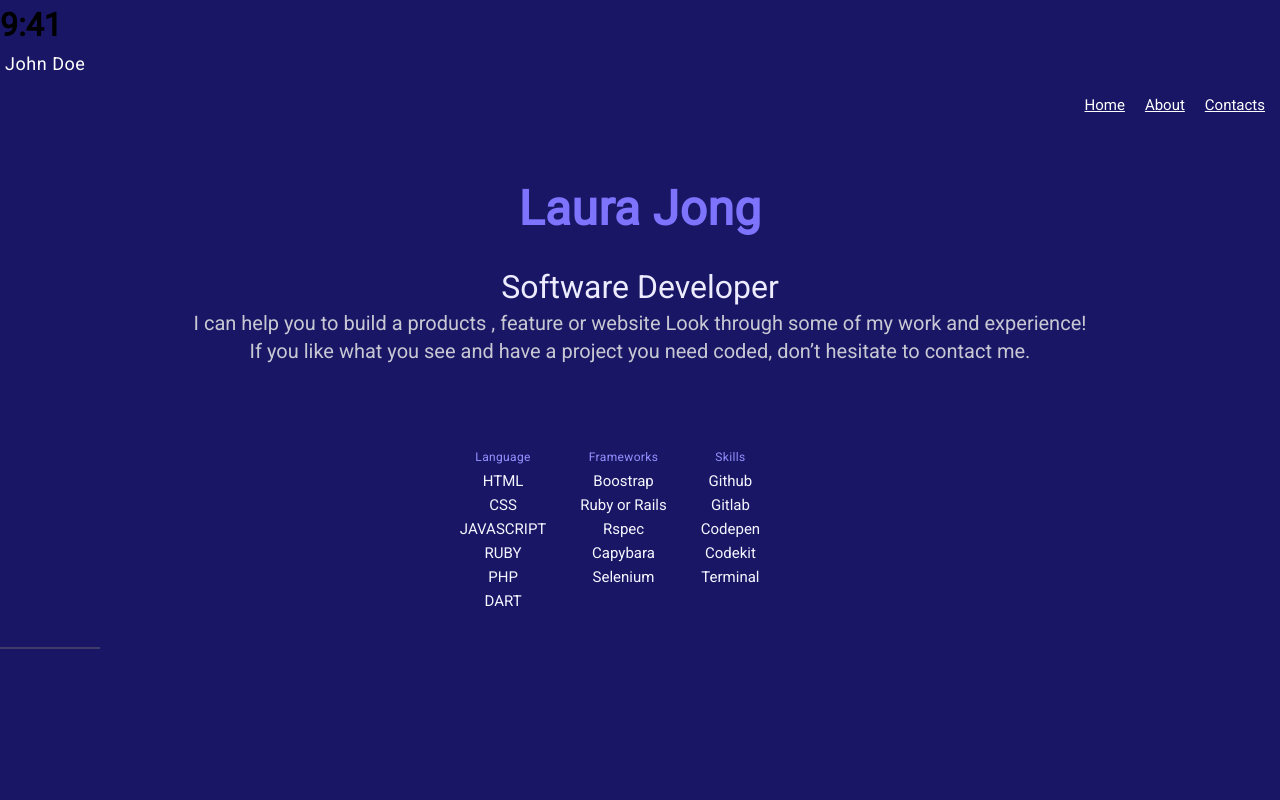
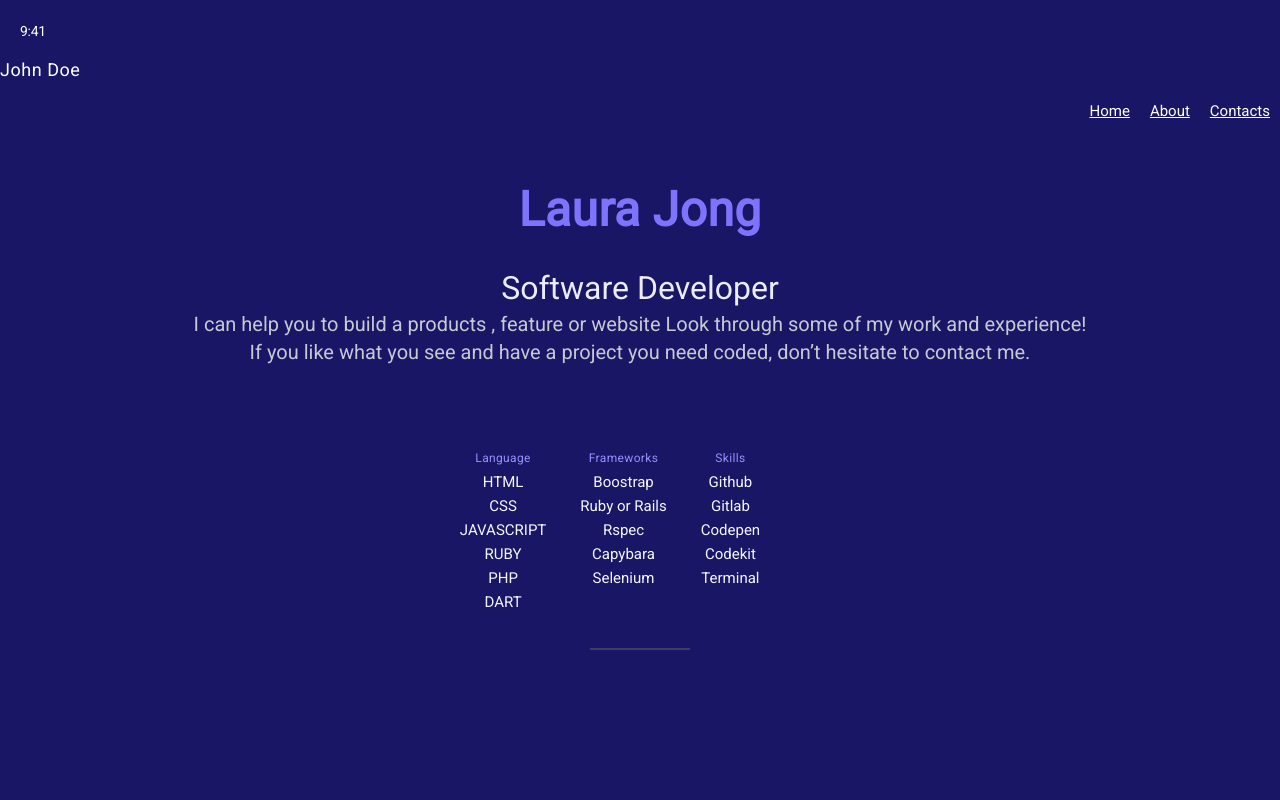
Before and after one commit to Lynn-Kish/Portofolio, a website: page index.html in a window 1280 px wide. Shown: the top 800 px of the page. Drawn offline with Linux system fonts and the light colour scheme.

Commit message:
first commit

```diff
--- a/style.css
+++ b/style.css
@@ -12,12 +12,21 @@
     background-color: #191765;
   }
 
-  header {
-    padding: 5px;
-    text-align: center;
+  #time {
+    padding: 20px;
+    text-align: left;
+  }
+
+  #time h1 {
+    color: var(--color-4100, #FFF);
+    text-align: left;
+    font-size: 14px;
+    font-family: Roboto;
+    font-weight: 500;
+    letter-spacing: -0.28px;
+  }
 
 
-  }
 
   /* Style for the heading (h2) */
   h2 {
@@ -157,7 +166,7 @@ svg {
   top: 50%;
   left: 50%;
   transform: translate(-50%, -50%);
-  width: 100%;
+  width: 100px;
   height: 100vh;
 
 }
@@ -165,7 +174,6 @@ svg {
 line {
   stroke: rgba(100, 99, 105, 1);
   stroke-width: 1;
-
 }
 
 /* link's style */
```
